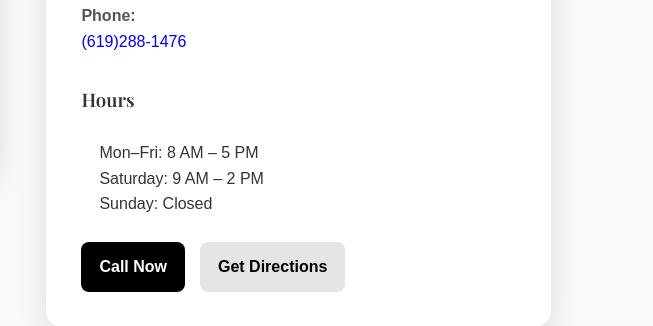
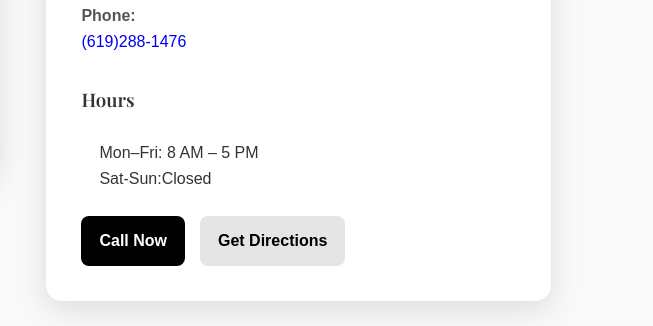
Before and after one commit to JackieGranados-8/Ponce-Frontend, a plain HTML site: page Contact.html in a window 1280 px wide. Shown: the part 2080-2406 px from the top of the page, 627-1280 px from the left. Drawn offline with nearby package versions, Linux system fonts and the light colour scheme; some packages are replaced by stand-ins of ours.

Commit message:
changed business hrs

```diff
--- a/Contact.html
+++ b/Contact.html
@@ -204,8 +204,8 @@
     <h3>Hours</h3>
     <ul class="hours">
     <li>Mon–Fri: 8 AM – 5 PM</li>
-    <li>Saturday: 9 AM – 2 PM</li>
-    <li>Sunday: Closed</li>
+    <li>Sat-Sun:Closed</li>
+
     </ul>
 
     <div class="buttons">
```
